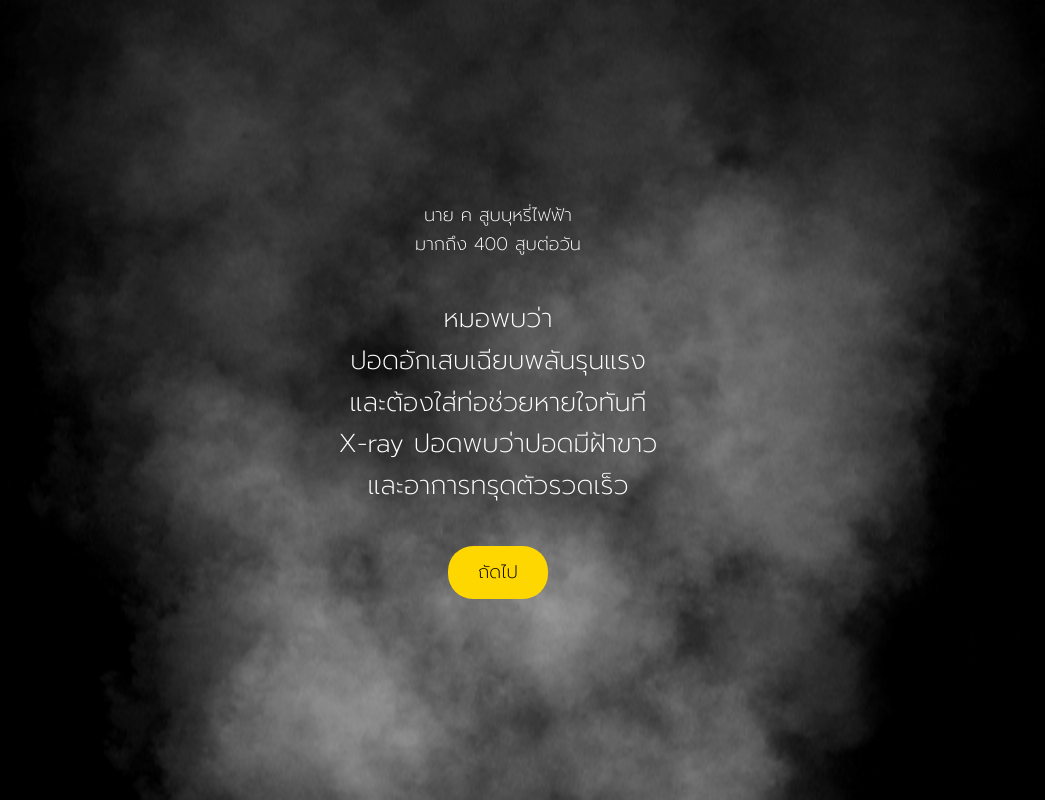
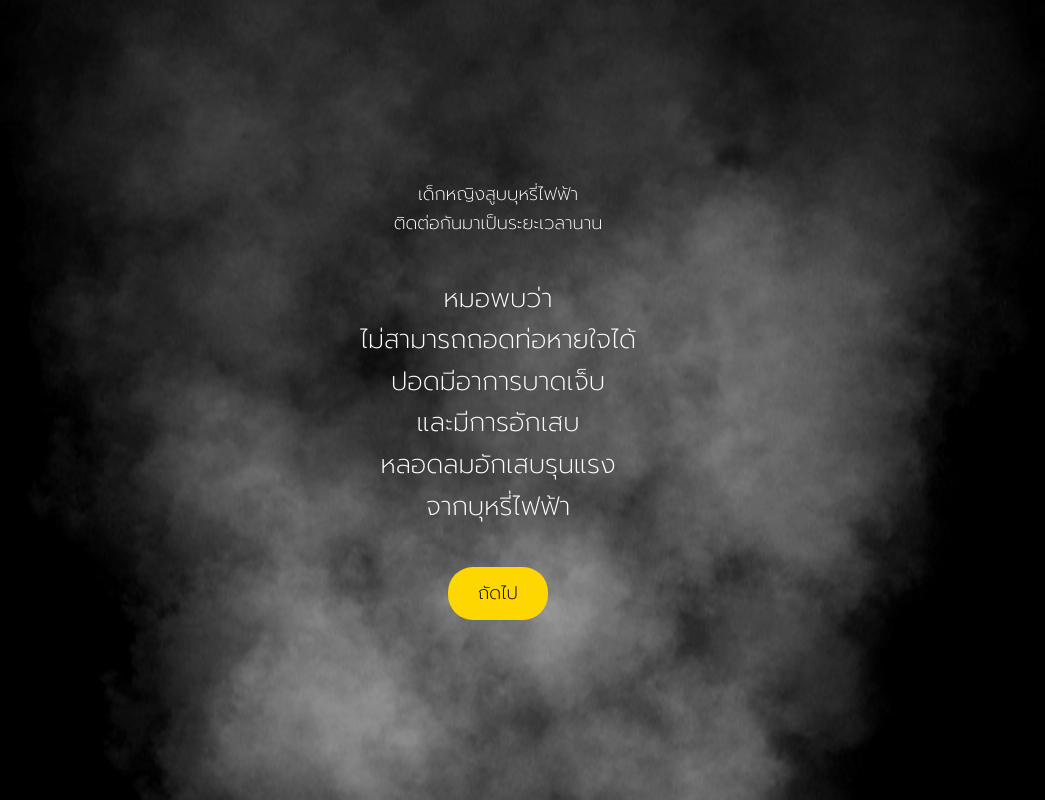
Before and after one commit to Mubmib1305/soopburee, a Flask app: page /case1/page5_1_2 in a window 1280 px wide. Shown: the whole page, without its empty margins (142-1187 px from the left). Run offline with Flask 3, Linux system fonts and the light colour scheme.

Commit message:
update text

```diff
--- a/anti-vape-campaign/app/templates/case1/page5_1_2.html
+++ b/anti-vape-campaign/app/templates/case1/page5_1_2.html
@@ -87,16 +87,17 @@
     <div class="container">
         <div class="message">
             <div style="display: flex; align-items: center; flex-direction: column; margin-bottom: 40px;">
-                <div>นาย ค สูบบุหรี่ไฟฟ้า</div>
-                <div>มากถึง 400 สูบต่อวัน</div>
+                <div>เด็กหญิงสูบบุหรี่ไฟฟ้า</div>
+                <div>ติดต่อกันมาเป็นระยะเวลานาน</div>
             </div>
 
             <div style="display: flex; align-items: center; flex-direction: column; margin-bottom: 40px;font-size: 26px;">
                 <div>หมอพบว่า</div>
-                <div>ปอดอักเสบเฉียบพลันรุนแรง</div>
-                <div>และต้องใส่ท่อช่วยหายใจทันที</div>
-                <div>X-ray ปอดพบว่าปอดมีฝ้าขาว</div>
-                <div>และอาการทรุดตัวรวดเร็ว</div>
+                <div>ไม่สามารถถอดท่อหายใจได้</div>
+                <div>ปอดมีอาการบาดเจ็บ</div>
+                <div>และมีการอักเสบ</div>
+                <div>หลอดลมอักเสบรุนแรง</div>
+                <div>จากบุหรี่ไฟฟ้า</div>
             </div>
         </div>
         <a href="{{ url_for('mobile.page5_1_3') }}" class="next-btn">ถัดไป</a>
```
